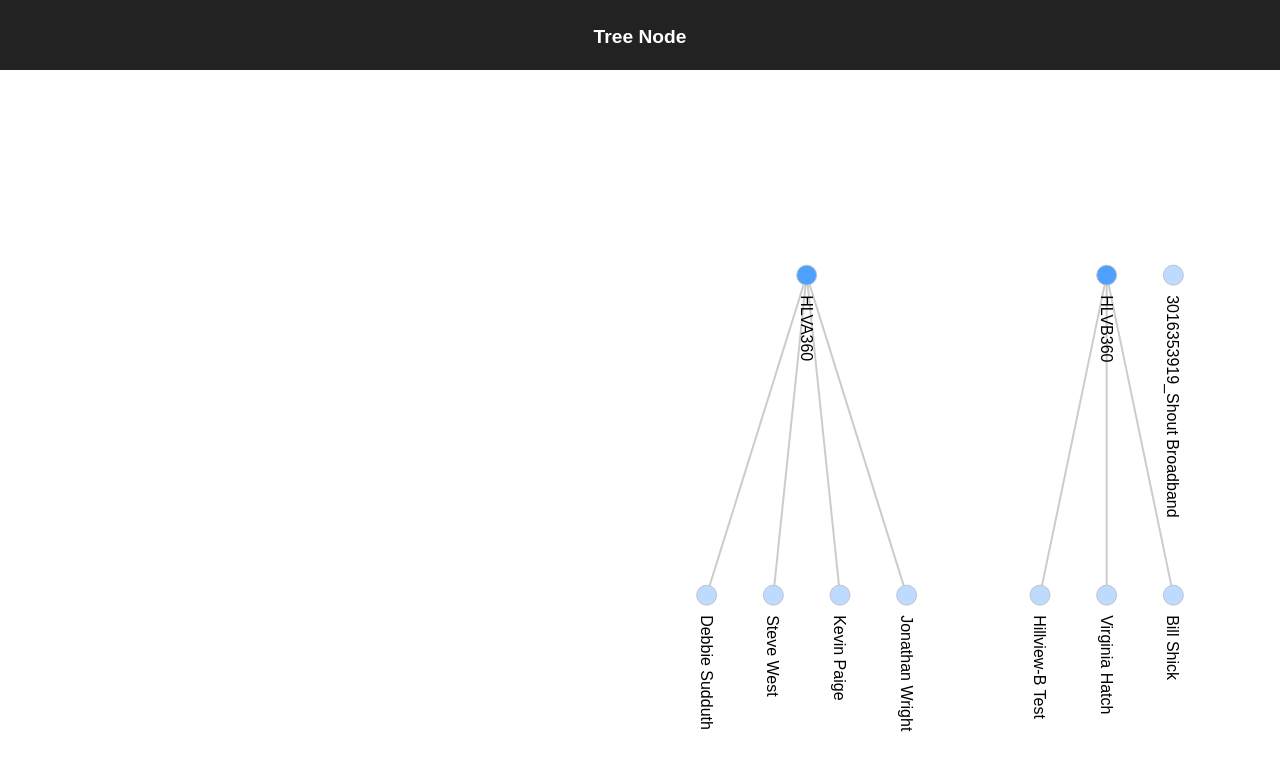
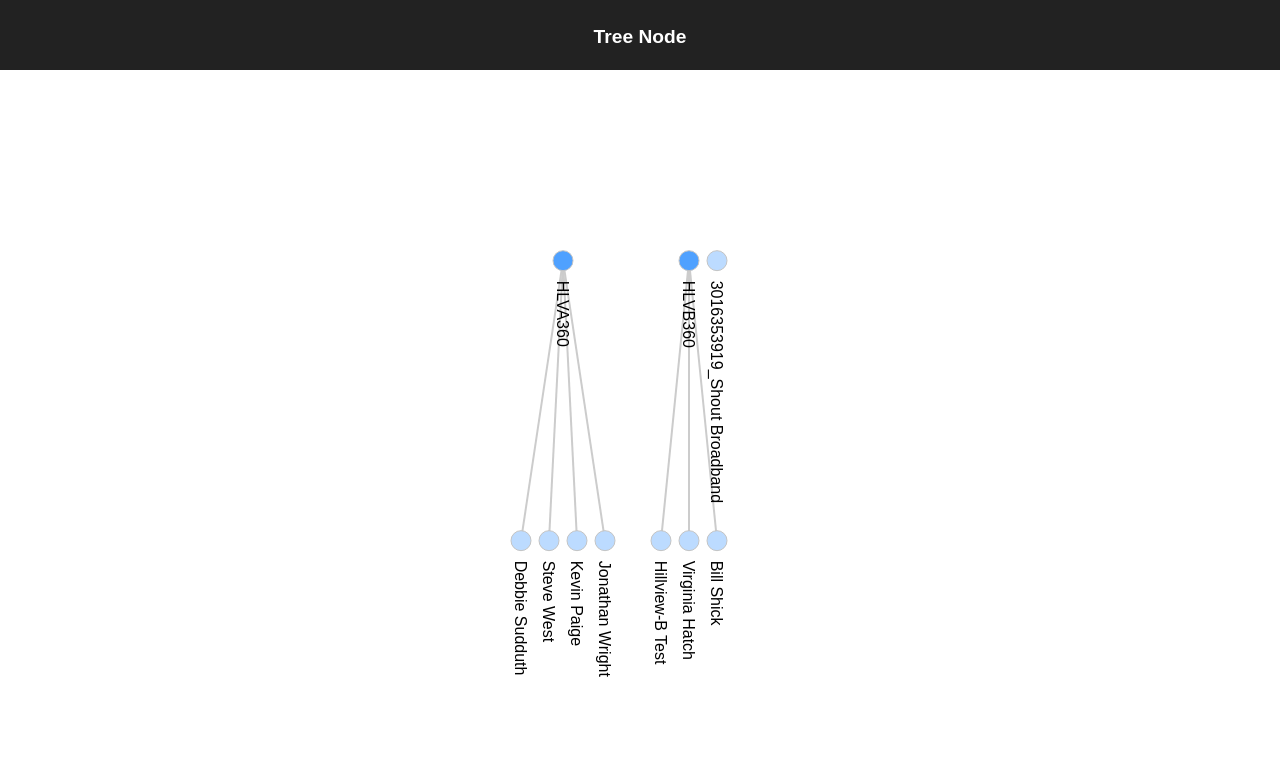
Before and after one commit to danielchengml/d3-tree-node-native, a React (Create React App) app: page / in a window 1280 px wide. Shown: the top 770 px of the page. Built offline with nearby package versions, Linux system fonts and the light colour scheme.

Commit message:
arrangement works, pending scaling

```diff
--- a/src/App.js
+++ b/src/App.js
@@ -14,7 +14,7 @@
     this.setState({
       translate: {
         x: dimensions.width / 2,
-        y: -dimensions.height / 7
+        y: -dimensions.height / 9
       }
     });
 
@@ -52,6 +52,7 @@
       const root = stratify(treeData);
       this.assignInternalProperties([root]);
       this.setState({ root: root });
+      console.log("root:", root);
       this.generateTree(root);
     } else {
       const root = stratify(data);
@@ -73,13 +74,15 @@
   }
 
   generateTree(root) {
-    const width = 800,
+    const width = 500,
       height = 600;
 
     const tree = d3
       .tree()
-      .size([height, width - 160])
+      .size([height, width])
+      .nodeSize([140, 280])
       .separation((a, b) => (a.parent.id === b.parent.id ? 0.2 : 0.4));
+
     this.setState({ paths: tree(root).links() });
     this.setState({ nodes: root.descendants() });
   }
@@ -211,7 +214,6 @@
                   : `translate(${translate.x},${translate.y})`
               }
             >
-              {console.log(translate)}
               {paths}
               {nodes}
             </g>
```
